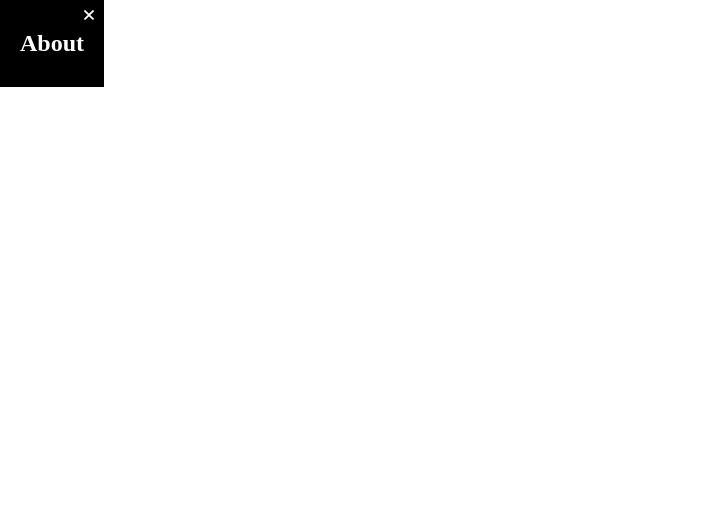
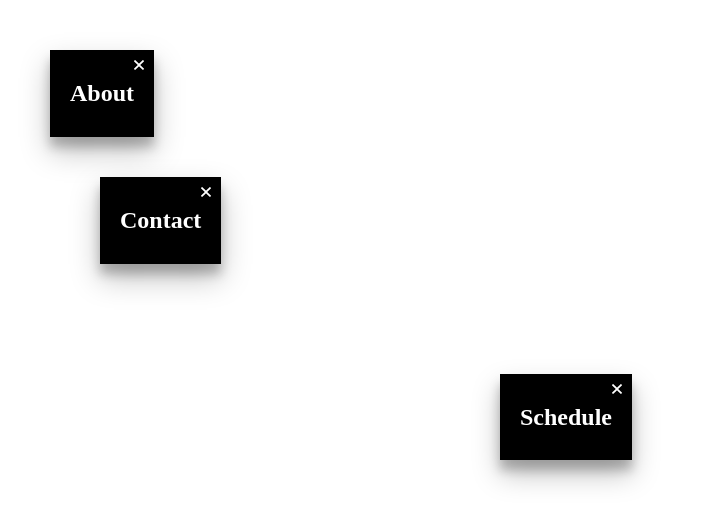
Before and after one commit to rijkvanzanten/te-website, a Vue app: page / in a window 1280 px wide. Shown: the top 524 px of the page, without its empty margins (0-707 px from the left). Built offline with nearby package versions, Linux system fonts and the light colour scheme.

Commit message:
Have multiple draggable windows

```diff
--- a/src/components/VWindow.vue
+++ b/src/components/VWindow.vue
@@ -1,10 +1,9 @@
 <template>
   <article
     class="window"
-    ref="window"
     @mousedown="dragStart"
     @touchstart="dragStart"
-    :style="{ left, top }">
+    :style="{ left: left + 'px', top: top + 'px' }">
     <button @click="closeWindow(page)"><img src="../assets/close.svg" alt="" /></button>
     <component :is="'p-' + page" />
   </article>
@@ -17,8 +16,8 @@ export default {
   name: "v-window",
   data() {
     return {
-      top: "0px",
-      left: "0px",
+      top: 0,
+      left: 0,
       offsetX: 0,
       offsetY: 0
     };
@@ -49,10 +48,8 @@ export default {
     drag(event) {
       event.preventDefault();
 
-      const windowEl = this.$refs.window;
-
-      this.left = windowEl.offsetLeft - (this.offsetX - event.clientX) + "px";
-      this.top = windowEl.offsetTop - (this.offsetY - event.clientY) + "px";
+      this.left = this.left - (this.offsetX - event.clientX);
+      this.top = this.top - (this.offsetY - event.clientY);
 
       this.offsetX = event.clientX;
       this.offsetY = event.clientY;
@@ -82,6 +79,7 @@ export default {
   padding: 10px 20px;
   touch-action: none;
   user-select: none;
+  box-shadow: 0 14px 28px rgba(0,0,0,0.25), 0 10px 10px rgba(0,0,0,0.22);
 
   button {
     position: absolute;
--- /dev/null
+++ b/src/pages/PContact.vue
@@ -0,0 +1,11 @@
+<template>
+  <div>
+    <h2>Contact</h2>
+  </div>
+</template>
+
+<script>
+export default {
+  name: "p-contact"
+};
+</script>
--- /dev/null
+++ b/src/pages/PSchedule.vue
@@ -0,0 +1,11 @@
+<template>
+  <div>
+    <h2>Schedule</h2>
+  </div>
+</template>
+
+<script>
+export default {
+  name: "p-schedule"
+};
+</script>
--- a/src/pages/register.js
+++ b/src/pages/register.js
@@ -1,5 +1,9 @@
 import Vue from "vue";
 
 import PAbout from "./PAbout.vue";
+import PContact from "./PContact.vue";
+import PSchedule from "./PSchedule.vue";
 
 Vue.component("p-about", PAbout);
+Vue.component("p-contact", PContact);
+Vue.component("p-schedule", PSchedule);
--- a/src/store.js
+++ b/src/store.js
@@ -5,13 +5,21 @@ import createPersistedState from "vuex-persistedstate";
 Vue.use(Vuex);
 
 export default new Vuex.Store({
-  plugins: [createPersistedState()],
+  // plugins: [createPersistedState()],
   state: {
-    activeWindows: ["about"],
+    activeWindows: ["about", "contact", "schedule"],
     positions: {
       about: {
-        left: "0px",
-        top: "0px"
+        left: 50,
+        top: 50
+      },
+      contact: {
+        left: 100,
+        top: 90
+      },
+      schedule: {
+        left: 500,
+        top: 200
       }
     }
   },
```
Also changed, not shown: src/components/test.js (added, +42 -0 lines).
